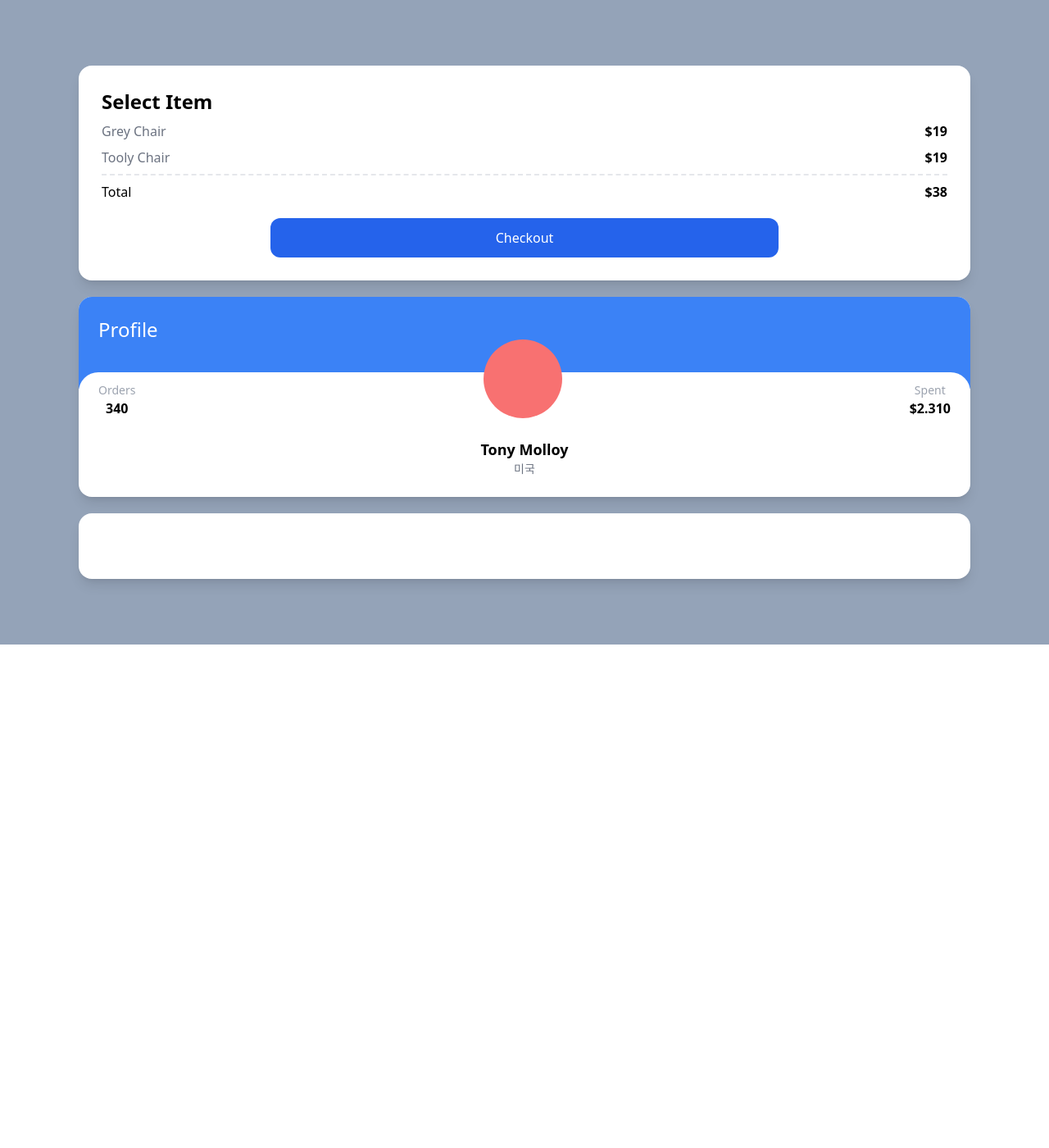
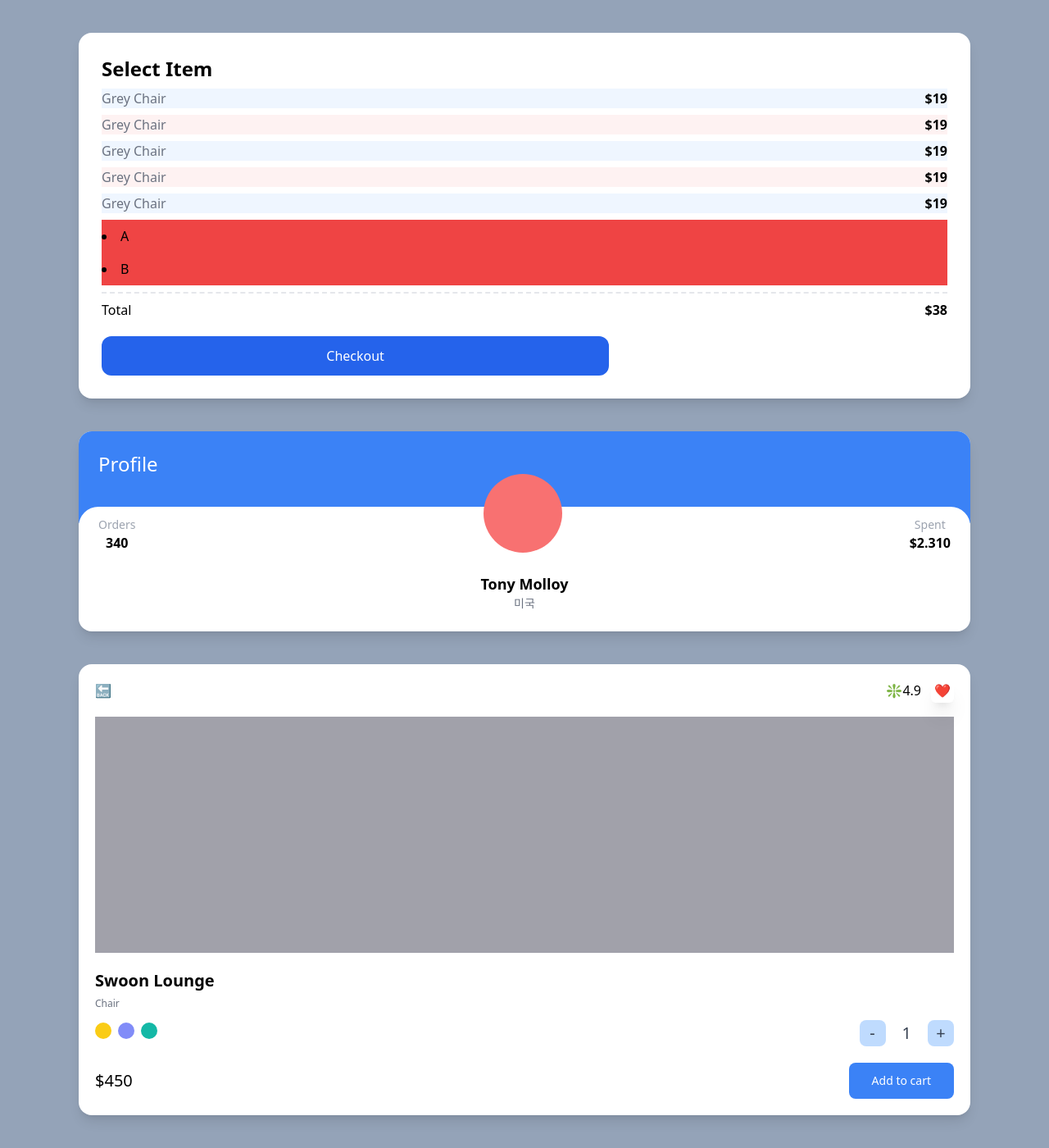
Before and after one commit to kuroneko-s/React_Carrot-Market-Clone-S, a Next.js app: page / in a window 1280 px wide. Shown: the whole page at 82% size. Before the commit the page ends 800 px from the top, so only its background shows below. Built offline with nearby package versions, Linux system fonts and the light colour scheme.

Commit message:
chap3 진행중

```diff
--- a/pages/index.tsx
+++ b/pages/index.tsx
@@ -2,24 +2,36 @@ import type { NextPage } from "next";
 
 const Home: NextPage = () => {
   return (
-    <div className="bg-slate-400 py-20 px-24 flex flex-col space-y-5">
+    <div className="bg-slate-400 py-10 px-24 grid gap-10 min-h-screen">
       <div className="bg-white p-7 rounded-2xl shadow-lg">
         <span className="font-bold text-2xl">Select Item</span>
-        <div className="flex justify-between my-2">
-          <span className="text-gray-500">Grey Chair</span>
-          <span className="font-bold">$19</span>
-        </div>
-        <div className="flex justify-between my-2">
-          <span className="text-gray-500">Tooly Chair</span>
-          <span className="font-bold">$19</span>
-        </div>
+        <ul>
+          {[1, 2, 3, 4, 5].map((n) => (
+            <div
+              className="flex justify-between my-2 odd:bg-blue-50 even:bg-red-50"
+              key={n}
+            >
+              <span className="text-gray-500">Grey Chair</span>
+              <span className="font-bold">$19</span>
+            </div>
+          ))}
+        </ul>
+        {["A", "B", ""].map((c, i) => (
+          <li className="bg-red-500 py-2 empty:hidden" key={i}>
+            {c}
+          </li>
+        ))}
         <div className="flex justify-between mt-2 pt-2 border-t-2 border-dashed">
           <span>Total</span>
           <span className="font-bold">$38</span>
         </div>
-        <div className="mt-5 bg-blue-600 text-white p-3 text-center rounded-xl w-3/5 mx-auto">
+        <button
+          className="mt-5 bg-blue-600 text-white p-3 text-center rounded-xl w-3/5 mx-auto
+        hover:bg-yellow-400
+        "
+        >
           Checkout
-        </div>
+        </button>
       </div>
       <div className="bg-white overflow-hidden rounded-2xl shadow-lg">
         <div className="bg-blue-500 p-6 pb-14">
@@ -44,7 +56,42 @@ const Home: NextPage = () => {
         </div>
         <div></div>
       </div>
-      <div className="bg-white p-10 rounded-2xl shadow-lg"></div>
+      <div className="bg-white p-5 rounded-2xl shadow-lg">
+        <div className="flex justify-between mb-5">
+          <span>🔙</span>
+          <div className="space-x-3">
+            <span>❇️4.9</span>
+            <span className="shadow-xl p-1 rounded-md">❤️</span>
+          </div>
+        </div>
+        <div className="bg-zinc-400 h-72 mb-5" />
+        <div className="flex flex-col">
+          <span className="font-bold mb-1.5 text-xl ">Swoon Lounge</span>
+          <span className="text-xs text-gray-500">Chair</span>
+          <div className="mt-3 mb-5 flex justify-between items-center ">
+            <div className="space-x-2">
+              <button className="w-5 h-5 rounded-full bg-yellow-400 focus:ring-2 ring-offset-2 ring-yellow-400 transition" />
+              <button className="w-5 h-5 rounded-full bg-indigo-400 focus:ring-2 ring-offset-2 ring-indigo-400 transition" />
+              <button className="w-5 h-5 rounded-full bg-teal-500 focus:ring-2 ring-offset-2 ring-teal-500 transition" />
+            </div>
+            <div className="flex items-center space-x-5 text-xl text-gray-700">
+              <button className="rounded-lg bg-blue-200 flex justify-center items-center aspect-square w-8">
+                -
+              </button>
+              <span>1</span>
+              <button className="rounded-lg bg-blue-200 flex justify-center items-center aspect-square w-8">
+                +
+              </button>
+            </div>
+          </div>
+          <div className="flex justify-between items-center">
+            <span className="font-medium text-xl">$450</span>
+            <div className="bg-blue-500 text-center text-white rounded-lg py-3 px-7 text-sm">
+              Add to cart
+            </div>
+          </div>
+        </div>
+      </div>
     </div>
   );
 };
```
